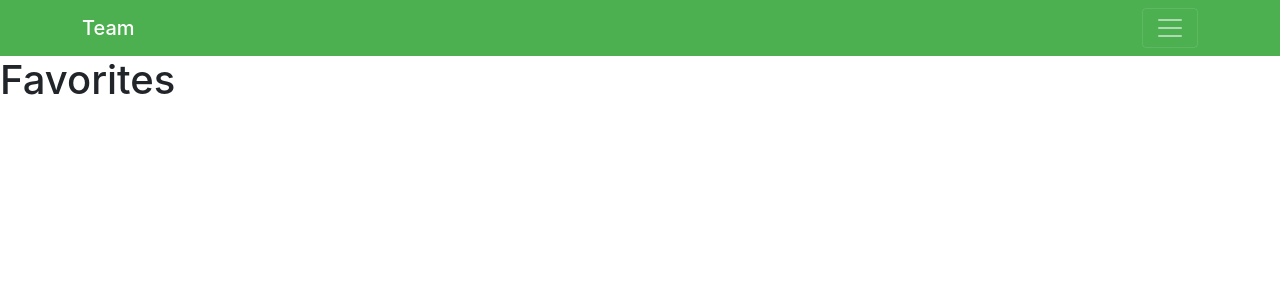
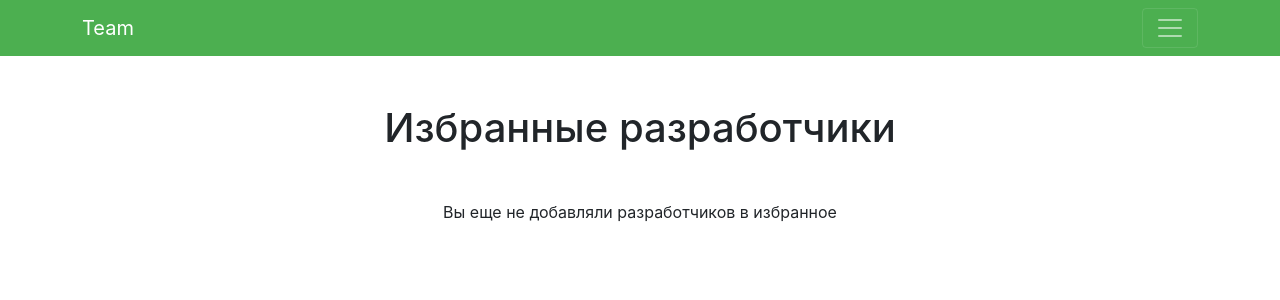
Before and after one commit to GrayWolf83/team, a React (Create React App) app: page /favorites in a window 1280 px wide. Shown: the top 300 px of the page. Built offline with nearby package versions, Linux system fonts and the light colour scheme.

Commit message:
Добавлена страница Избранное

```diff
--- a/src/app/components/ui/Navbar.jsx
+++ b/src/app/components/ui/Navbar.jsx
@@ -5,7 +5,9 @@ const Navbar = () => {
     return (
         <nav className="navbar navbar-dark bg-primary">
             <div className="container">
-                <h2 className="navbar-brand mb-0">Team</h2>
+                <NavLink className="navbar-brand mb-0" to={'/'}>
+                    Team
+                </NavLink>
                 <button
                     className="navbar-toggler"
                     type="button"
--- a/src/app/components/ui/devCard.jsx
+++ b/src/app/components/ui/devCard.jsx
@@ -10,6 +10,11 @@ const DevCard = ({ developer }) => {
 
     return (
         <div className="card">
+            <button
+                className="btn btn-primary m-2 ms-auto"
+                onClick={() => changeBookmark(developer.name)}>
+                <i className={`bi bi-bookmark${bookmarkClass}`}></i>
+            </button>
             <img
                 src={developer.image}
                 className="card-img-top mt-1"
@@ -19,21 +24,21 @@ const DevCard = ({ developer }) => {
             <div className="card-body">
                 <h5 className="card-title">
                     {developer.name}{' '}
-                    <Badge color="warning" content={developer.role} />
+                    <Badge color="info" content={developer.role} />
                 </h5>
                 <p className="mb-1">Возраст: {developer.age}</p>
 
-                <div className="d-flex justify-content-between mt-2">
+                <div className="d-flex justify-content-between mt-3">
                     <NavLink
                         to={`/${developer.id}`}
                         className="btn btn-primary shadow">
                         Подробнее
                     </NavLink>
-                    <button
-                        className="btn btn-primary"
-                        onClick={() => changeBookmark(developer.name)}>
-                        <i className={`bi bi-bookmark${bookmarkClass}`}></i>
-                    </button>
+                    <NavLink
+                        to={`/${developer.id}`}
+                        className="btn btn-info text-white shadow">
+                        Отзывы
+                    </NavLink>
                 </div>
             </div>
         </div>
--- a/src/app/hooks/useData.jsx
+++ b/src/app/hooks/useData.jsx
@@ -21,7 +21,7 @@ export const DataProvider = ({ children }) => {
         setTimeout(() => {
             setDevelopers([
                 createDeveloper('Сергей', 38, 'TeamLead'),
-                createDeveloper('Максим', 23, 'developer'),
+                createDeveloper('Максим', 22, 'developer'),
                 createDeveloper('Бешил', 25, 'developer')
             ])
             setLoading(false)
--- a/src/app/pages/FavoritesPage.jsx
+++ b/src/app/pages/FavoritesPage.jsx
@@ -1,7 +1,29 @@
 import React from 'react'
+import DevCard from '../components/ui/devCard'
+import { useData } from '../hooks/useData'
 
 const FavoritesPage = () => {
-    return <h1>Favorites</h1>
+    const { getBookmarkedDevelopers } = useData()
+    const developers = getBookmarkedDevelopers()
+
+    return (
+        <div className="container pt-5">
+            <h1 className="mb-5 text-center">Избранные разработчики</h1>
+            <div className="row">
+                {developers.length ? (
+                    developers.map((dev) => (
+                        <div className="col-12 col-md-4" key={dev.id}>
+                            <DevCard developer={dev} />
+                        </div>
+                    ))
+                ) : (
+                    <p className="text-center">
+                        Вы еще не добавляли разработчиков в избранное
+                    </p>
+                )}
+            </div>
+        </div>
+    )
 }
 
 export default FavoritesPage
--- a/src/index.css
+++ b/src/index.css
@@ -1,5 +1,6 @@
 :root {
     --primary-color: #4caf50;
+    --info-color: #10a1f5;
     --secondary-color: #6c757d;
     --success-color: #198754;
 }
@@ -32,6 +33,10 @@ i.bi {
     background-color: var(--success-color) !important;
 }
 
+.bg-info {
+    background-color: var(--info-color) !important;
+}
+
 .text-primary {
     color: var(--primary-color) !important;
 }
@@ -45,6 +50,18 @@ i.bi {
     background-color: #fff !important;
     color: var(--primary-color) !important;
     border-color: var(--primary-color) !important;
+}
+
+.btn-info {
+    background-color: var(--info-color) !important;
+    border-color: var(--info-color) !important;
+    color: #fff !important;
+}
+
+.btn-info:hover {
+    background-color: #fff !important;
+    color: var(--info-color) !important;
+    border-color: var(--info-color) !important;
 }
 
 .nav-link {
```
